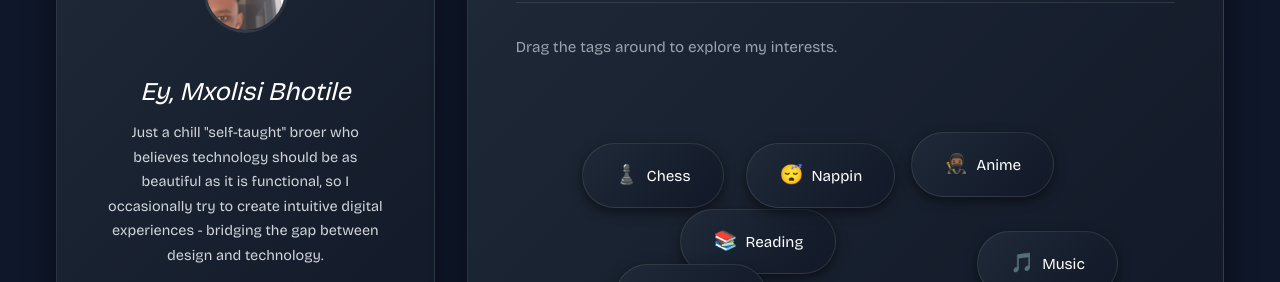
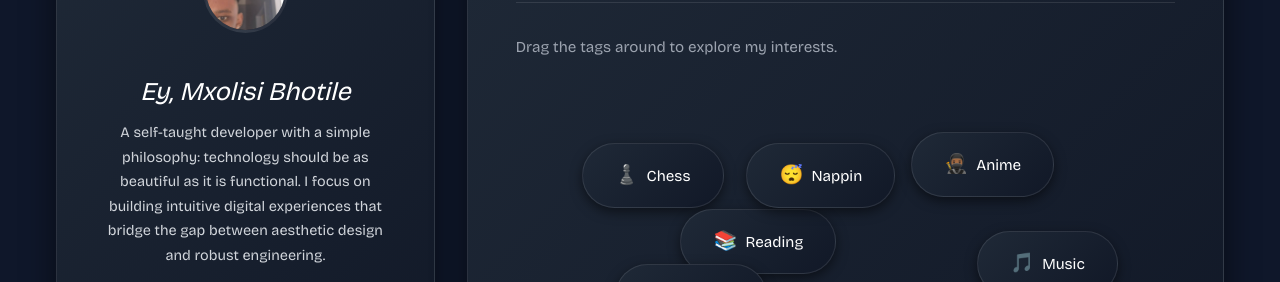
Before and after one commit to Levii17/mxolisi, a website built with Vite: page index.html in a window 1280 px wide. Shown: the part 4560-4842 px from the top of the page. Built offline with nearby package versions, Linux system fonts and the light colour scheme.

Commit message:
Revise profile description for clarity and conciseness

```diff
--- a/index.html
+++ b/index.html
@@ -172,7 +172,7 @@
                         <div class="profile-content">
                             <h2 class="profile-name"><em>Ey, Mxolisi Bhotile</em></h2>
                             <p class="profile-description">
-                                Just a chill "self-taught" broer who believes technology should be as beautiful as it is functional, so I occasionally try to create intuitive digital experiences - bridging the gap between design and technology.
+                                A self-taught developer with a simple philosophy: technology should be as beautiful as it is functional. I focus on building intuitive digital experiences that bridge the gap between aesthetic design and robust engineering.
                             </p>
 
                             <div class="profile-social-links">
```
